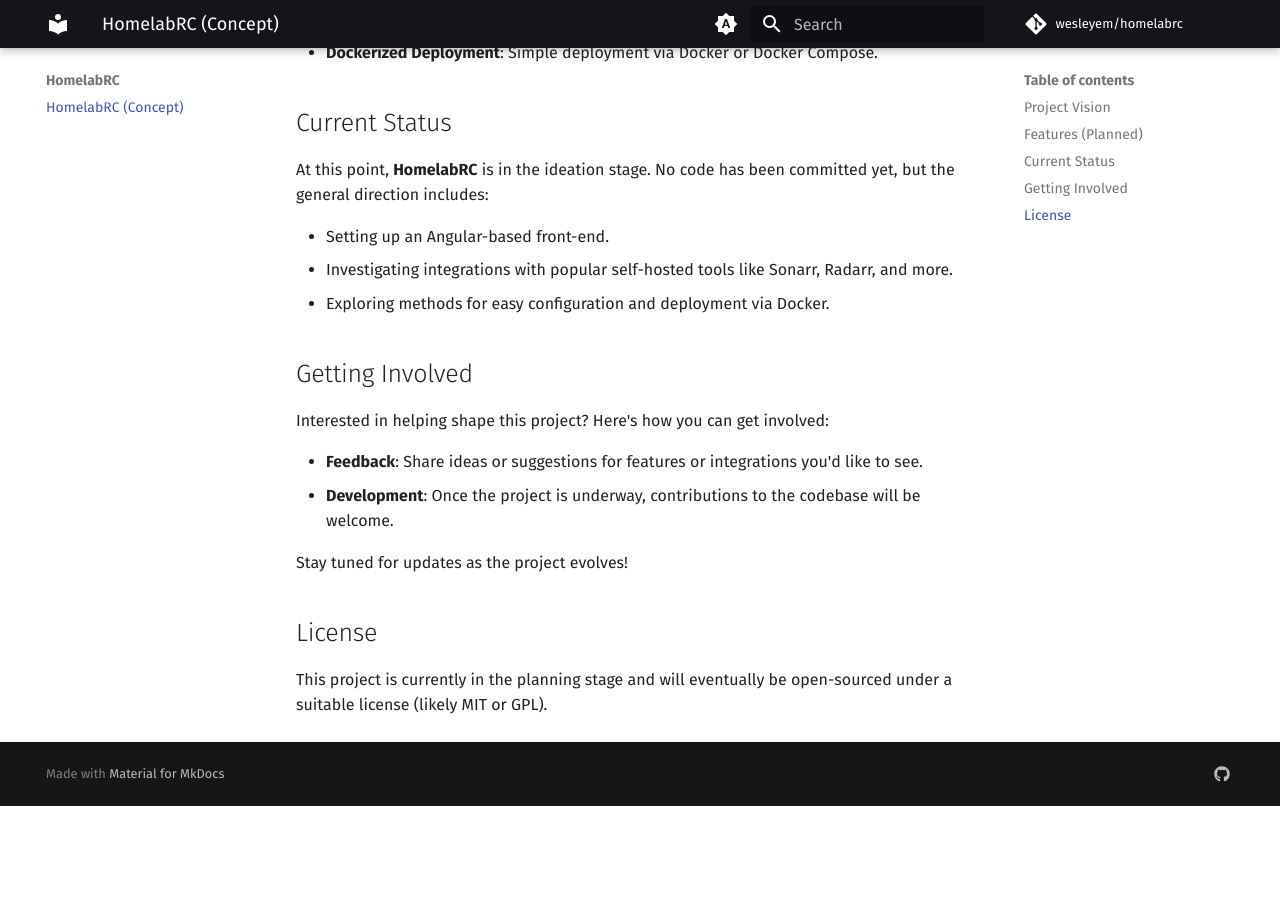
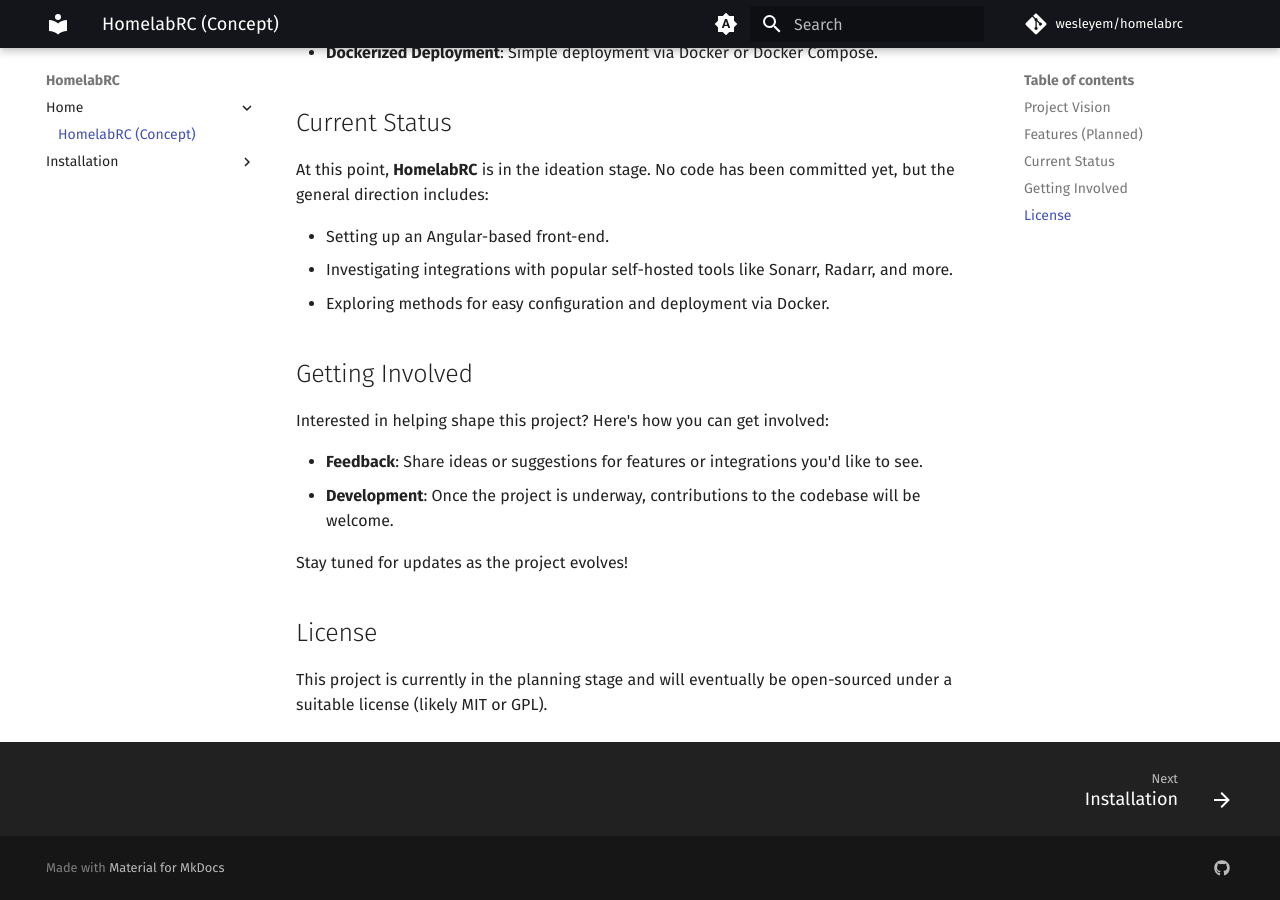
Before and after one commit to wesleyem/homelabrc, an MkDocs documentation site: the page built from docs/index.md, in a window 1280 px wide and 900 px high, scrolled down 811 px. Built offline with MkDocs 1.6.1 and Material for MkDocs 9.7.7, drawn with Linux system fonts in a browser that asks for light colours; comment, search, counter and statistics services are not loaded; the version menu is left out; before the commit the page ends 1617 px from its top, so only the background shows below that.

Commit message:
docs install instructions

```diff
--- a/mkdocs.yml
+++ b/mkdocs.yml
@@ -7,6 +7,12 @@
 repo_name: wesleyem/homelabrc
 repo_url: https://github.com/wesleyem/homelabrc
 edit_uri: https://github.com/wesleyem/homelabrc/tree/main/docs/
+
+nav:
+  - "Home":
+    - index.md
+  - "Installation":
+    - installation/index.md
 
 theme:
   name: material
@@ -34,12 +40,36 @@
     code: Fira Code
   features:
     - navigation.footer
+    - content.code.copy
 extra:
   version:
     provider: mike
   social:
     - icon: fontawesome/brands/github
       link: https://github.com/wesleyem/homelabrc
+
+markdown_extensions:
+  - pymdownx.highlight:
+      anchor_linenums: true
+      line_spans: __span
+      pygments_lang_class: true
+  - pymdownx.emoji:
+      emoji_index: !!python/name:material.extensions.emoji.twemoji
+      emoji_generator: !!python/name:material.extensions.emoji.to_svg
+  - pymdownx.inlinehilite
+  - pymdownx.snippets
+  - pymdownx.superfences
+  - pymdownx.tabbed:
+      alternate_style: true
+  - pymdownx.critic
+  - pymdownx.caret
+  - pymdownx.keys
+  - pymdownx.mark
+  - pymdownx.tilde
+  - pymdownx.details
+  - attr_list
+  - md_in_html
+  - admonition
 
 plugins:
   - tags
```
Also changed, not shown: docs/installation/index.md (added, +28 -0 lines).
